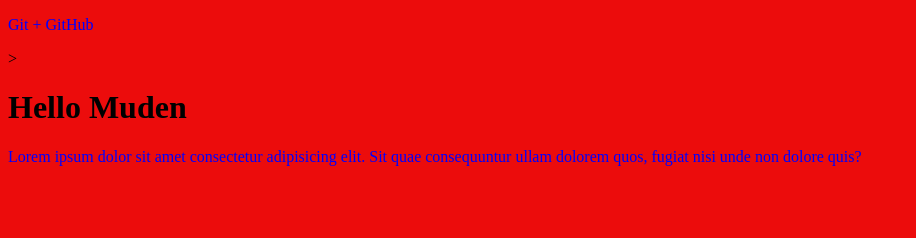
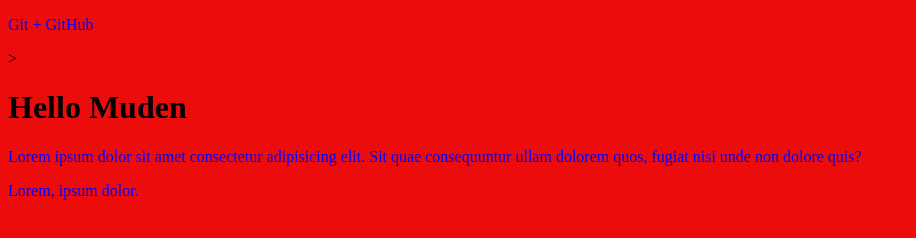
Before and after one commit to panneetron/git-test, a plain HTML site: page index.html in a window 1280 px wide. Shown: the whole page, without its empty margins (0-916 px from the left). Drawn offline with Linux system fonts and the light colour scheme.

Commit message:
jast comment

```diff
--- a/index.html
+++ b/index.html
@@ -14,6 +14,7 @@
 	<h1>Hello Muden</h1>
 	<p>Lorem ipsum dolor sit amet consectetur adipisicing
 		elit. Sit quae consequuntur ullam dolorem quos, fugiat nisi unde non dolore quis?</p>
+	<p>Lorem, ipsum dolor.</p>
 </body>
 
 </html>
```
